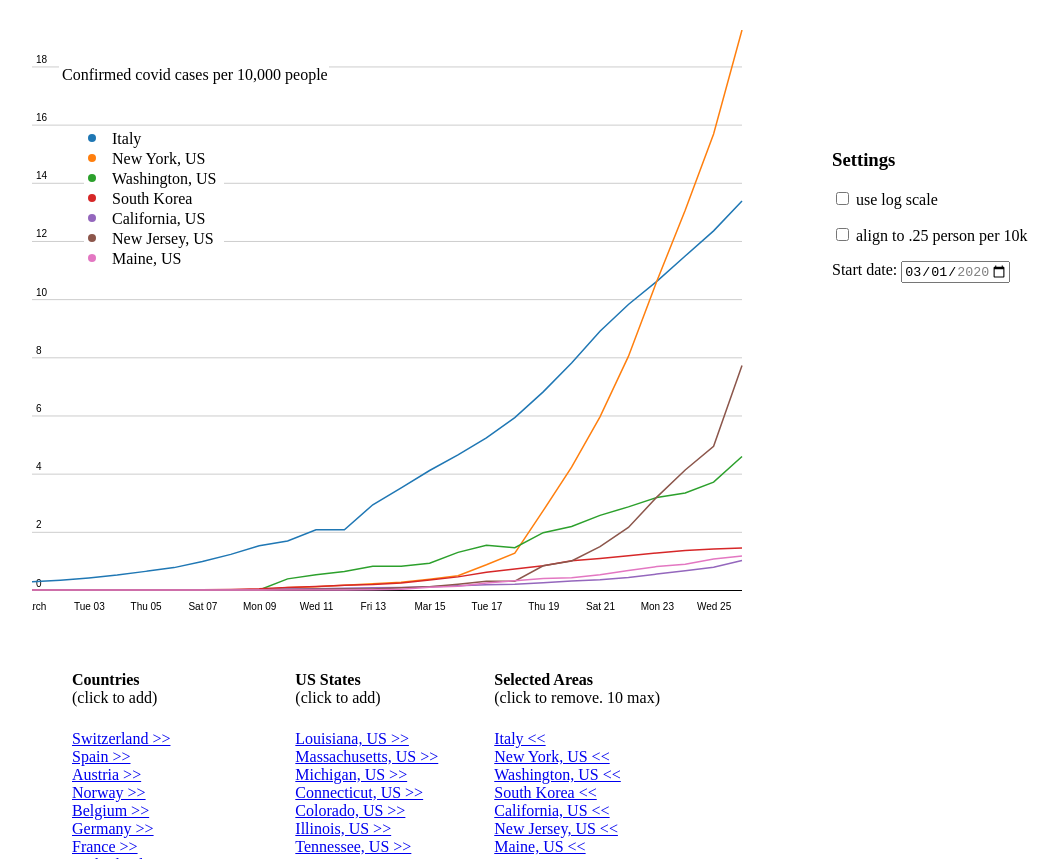
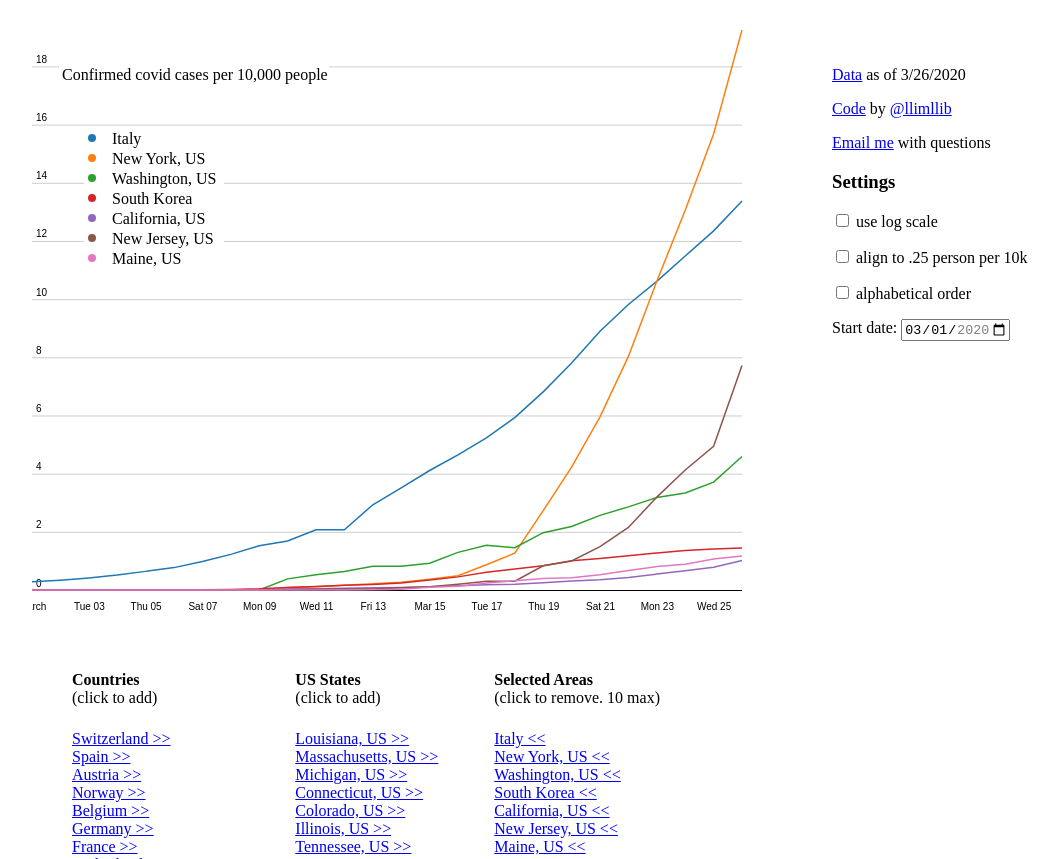
Before and after one commit to llimllib/covidgraph, a plain HTML site: page index.html in a window 1280 px wide. Shown: the top 859 px of the page, without its empty margins (108-1167 px from the left). Drawn offline with nearby package versions, Linux system fonts and the light colour scheme.

Commit message:
add most recent data date and alphabetical sort

```diff
--- a/index.html
+++ b/index.html
@@ -27,9 +27,9 @@ a:visited {
   height: 80px;
 }
 
-.settings {
+.rightpanel {
   float: right;
-  margin-top: 100px;
+  margin-top: 20px;
   width: 200px;
 }
 
@@ -55,6 +55,18 @@ article {
   </div>
   <article>
     <div id="graphContainer">
+      <div class="rightpanel">
+        <div class="about">
+          <p>
+            <a href="https://github.com/CSSEGISandData/COVID-19/blob/master/csse_covid_19_data/">Data</a> as of <span id="datadt"></span>
+          </p>
+          <p>
+            <a href="https://github.com/llimllib/covidgraph">Code</a> by <a href="http://twitter.com/llimllib">@llimllib</a>
+          </p>
+          <p>
+            <a href="mailto:bill@billmill.org">Email me</a> with questions
+          </p>
+        </div>
         <div class="settings">
           <p><h3>Settings</h3></p>
           <p>
@@ -66,12 +78,17 @@ article {
             <label for="alignBaseline">align to .25 person per 10k</label>
           </p>
           <p>
+            <input type="checkbox" id="alphabetical" name="alphabetical">
+            <label for="alphabetical">alphabetical order</label>
+          </p>
+          <p>
             <label for="startdate">Start date:</label>
             <input type="date" id="startdate" name="startdate"
                value="2020-03-01"
                pattern="\d{4}-\d{2}-\d{2}"
                min="2020-01-22" max="2020-03-25">
           </p>
+        </div>
       </div>
     </div>
     <div>
@@ -93,10 +110,6 @@ article {
         </ul>
       </span>
     </div>
-    <p>
-    <a href="https://github.com/CSSEGISandData/COVID-19/blob/master/csse_covid_19_data/csse_covid_19_time_series/time_series_19-covid-Confirmed.csv">Source data</a>
-    <p>
-    <a href="https://github.com/llimllib/covidgraph">Source code</a>
   </article>
 </body>
 </html>
--- a/newgraph.js
+++ b/newgraph.js
@@ -3,6 +3,7 @@
 // TODO: plot new case rate?
 // TODO: put actual date in baseline hover
 // TODO: move legend when it blocks lines (baseline && log graph)
+// TODO: responsive layout
 //
 // intentionally global. Let's let users play with it in the console if they want
 rawData = undefined;
@@ -401,6 +402,11 @@ buildTable = () => {
     .slice(0, 55);
   const inactiveStates = inactiveRegions.filter((d) => d.indexOf(", US") != -1);
 
+  if (document.querySelector("#alphabetical").checked) {
+    inactiveCountries.sort((a, b) => (a < b ? -1 : 1));
+    inactiveStates.sort((a, b) => (a < b ? -1 : 1));
+  }
+
   d3.select("#countries ul")
     .selectAll("li.region")
     .data(inactiveCountries, (d) => d)
@@ -455,6 +461,9 @@ main = async () => {
   buildTable();
   graph();
   document.querySelector("#logscale").addEventListener("change", graph);
+  document
+    .querySelector("#alphabetical")
+    .addEventListener("change", buildTable);
   document.querySelector("#alignBaseline").addEventListener("change", (evt) => {
     if (evt.target.checked) {
       d3.select("label[for=startdate").style("color", "lightgrey");
@@ -466,6 +475,9 @@ main = async () => {
     graph();
   });
   document.querySelector("#startdate").addEventListener("change", graph);
+  document.querySelector("#datadt").innerText = d3
+    .max(rawData.dates)
+    .toLocaleDateString();
 };
 
 window.addEventListener("DOMContentLoaded", (evt) => {
```
Lines whose indentation alone changed are shown as unchanged.
